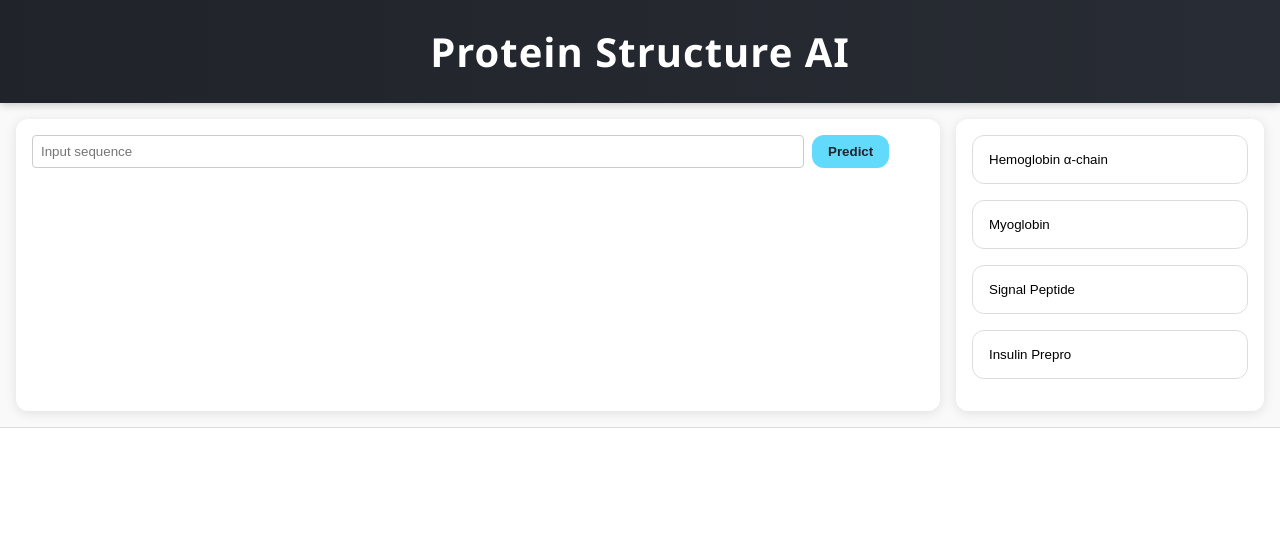
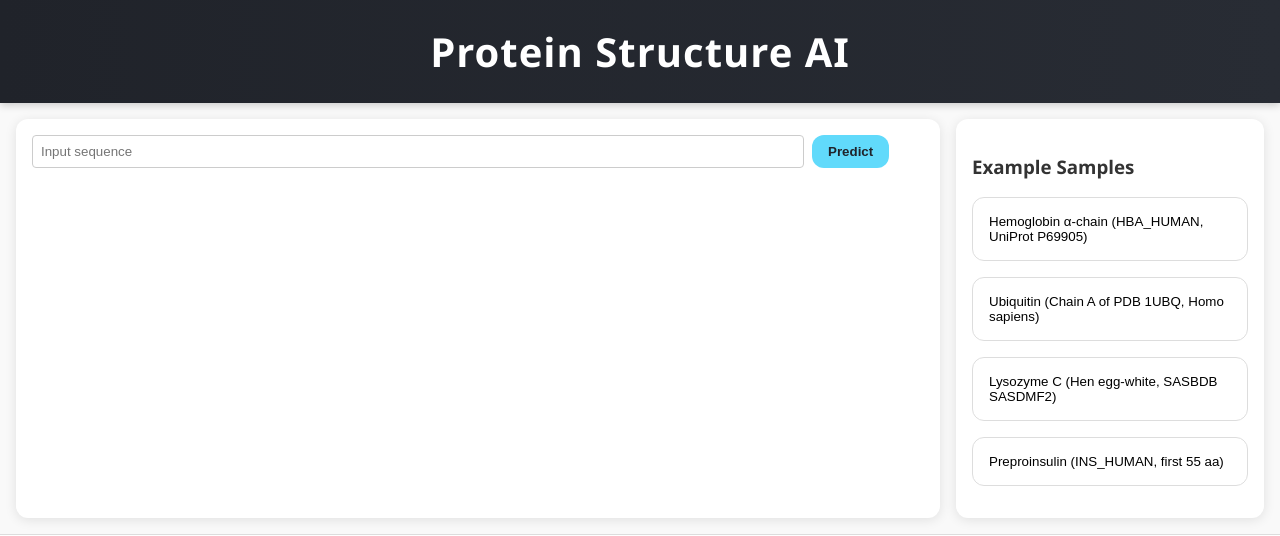
Before and after one commit to ryanzhangofficial/protein-structure-ai, a React (Vite) app: page / in a window 1280 px wide. Shown: the top 536 px of the page. Built offline with nearby package versions, Linux system fonts and the light colour scheme; what @tensorflow/tfjs would draw is missing.

Commit message:
Update samples

```diff
--- a/src/components/Samples.jsx
+++ b/src/components/Samples.jsx
@@ -1,12 +1,34 @@
 const sampleSeqs = [
-  { name: 'Hemoglobin α-chain', seq: 'MVKVYAPASSANMSVGFDVL' },
-  { name: 'Myoglobin',           seq: 'GLSDGEWQQVLNVWGKVEADI' },
-  { name: 'Signal Peptide',      seq: 'MKTFFVAGVILLLLSGTQA' },
-  { name: 'Insulin Prepro',      seq: 'MALWMRLLPLLALLALWGPDPAAA' }
+  {
+    name: 'Hemoglobin α-chain (HBA_HUMAN, UniProt P69905)',
+    seq:
+      'MVLSPADKTNVKAAWGKVGAHAGEYGAEALERMFLSFPTTKTYFPHFDLSHGSAQVKGHGKKVADALTNAVAHVDDMPNALSALSDLHAHKLRVDPVNFKLLSHCLLVTLAAHLPAEFTPAVHASLDKFLASVSTVLTSKYR'
+    // source: UniProt FASTA Œsp|P69905|HBA_HUMAN…:contentReference[oaicite:0]{index=0}
+  },
+  {
+    name: 'Ubiquitin (Chain A of PDB 1UBQ, Homo sapiens)',
+    seq:
+      'MQIFVKTLTGKTITLEVEPSDTIENVKAKIQDKEGIPPDQQRLIFAGKQLEDGRTLSDYNIQKESTLHLVLRLRGG'
+    // source: PDBe FASTA for 1UBQ chain A :contentReference[oaicite:1]{index=1}
+  },
+  {
+    name: 'Lysozyme C (Hen egg-white, SASBDB SASDMF2)',
+    seq:
+      'KVFGRCELAAAMKRHGLDNYRGYSLGNWVCAAKFESNFNTQATNRNTDGSTDYGILQINSRWWCNDGRTPGSRNLCNIPCSALLSSDITASVNCAKKIVSDGNGMNAWVAWRNRCKGTDVQAWIRGCRL'
+    // source: SASBDB FASTA :contentReference[oaicite:2]{index=2}
+  },
+  {
+    name: 'Preproinsulin (INS_HUMAN, first 55 aa)',
+    seq:
+      'MALWMRLLPLLALLALWGPDPAAAFVNQHLCGSHLVEALYLVCGERGFFYTPKT'
+    // source: Fastfold docs example :contentReference[oaicite:3]{index=3}
+  }
 ]
 
 export default function Samples({ onSelect }) {
   return (
+    <>
+      <h3>Example Samples</h3>
       <div className="samples">
         {sampleSeqs.map((item, idx) => (
           <button
@@ -18,5 +40,6 @@ export default function Samples({ onSelect }) {
           </button>
         ))}
       </div>
+    </>
   )
 }
```
Lines whose indentation alone changed are shown as unchanged.
